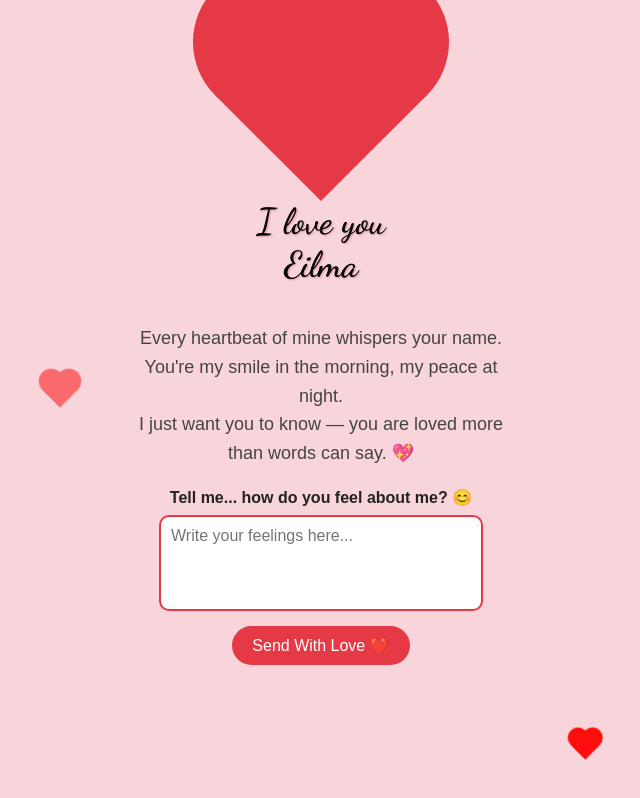
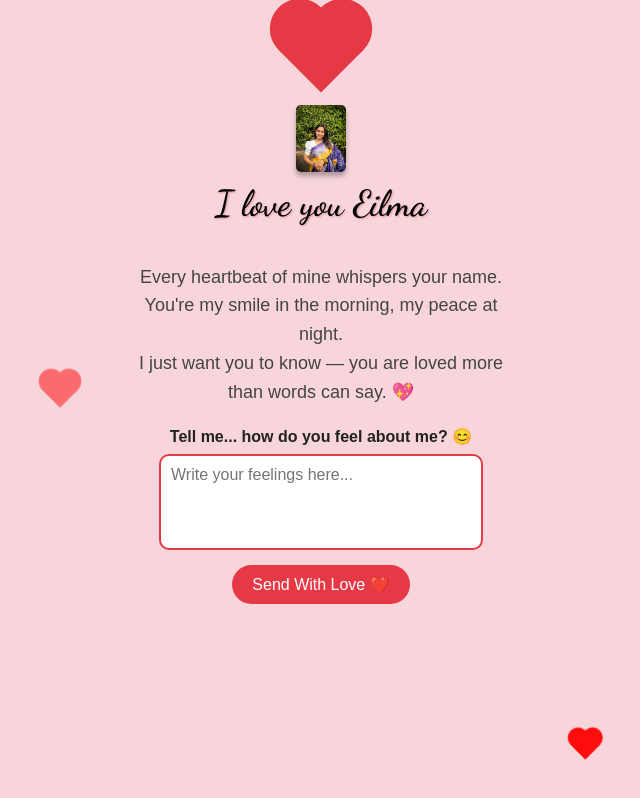
Before and after one commit to asifkonokayan/eilma-asif, a plain HTML site: page index.html in a window 1280 px wide. Shown: the whole page, without its empty margins (319-959 px from the left). Drawn offline with Linux system fonts and the light colour scheme.

Commit message:
done last commit

```diff
--- a/index.html
+++ b/index.html
@@ -10,7 +10,8 @@
   <div class="heart-animation-area">
     <div class="container">
       <div class="heart"></div>
-      <div class="text">I love you<br>Eilma</div>
+      <img src="image/unnamed.jpg" alt="Love Photo" class="love-photo" />
+      <div class="text">I love you Eilma</div>
       <p class="message">
         Every heartbeat of mine whispers your name. You're my smile in the morning, my peace at night. <br>
         I just want you to know — you are loved more than words can say. 💖
--- a/styles/style.css
+++ b/styles/style.css
@@ -13,35 +13,35 @@ body {
     position: relative;
     padding: 20px;
   }
-
   .heart {
     position: relative;
-    width: 150px;
-    height: 150px;
+    width: 60px;
+    height: 60px;
     background-color: #e63946;
     transform: rotate(-45deg);
-    margin-bottom: 30px;
+    margin-bottom: 15px;
   }
 
   .heart::before,
   .heart::after {
     content: "";
     position: absolute;
-    width: 150px;
-    height: 150px;
+    width: 60px;
+    height: 60px;
     background-color: #e63946;
     border-radius: 50%;
   }
 
   .heart::before {
-    top: -75px;
+    top: -30px;
     left: 0;
   }
 
   .heart::after {
     top: 0;
-    left: 75px;
+    left: 30px;
   }
+
 
   .text {
     color: #000;
@@ -167,3 +167,11 @@ body {
       transform: translateX(-30px) rotate(-45deg) scale(1.5);
     }
   }
+  .love-photo {
+    max-width: 50px;
+    width: 100%;
+    border-radius: 5px;
+    margin: 10px 0;
+    box-shadow: 0 4px 5px rgba(0,0,0,0.3);
+    display: block;
+  }
```
Also changed, not shown: image/unnamed.jpg (added).
